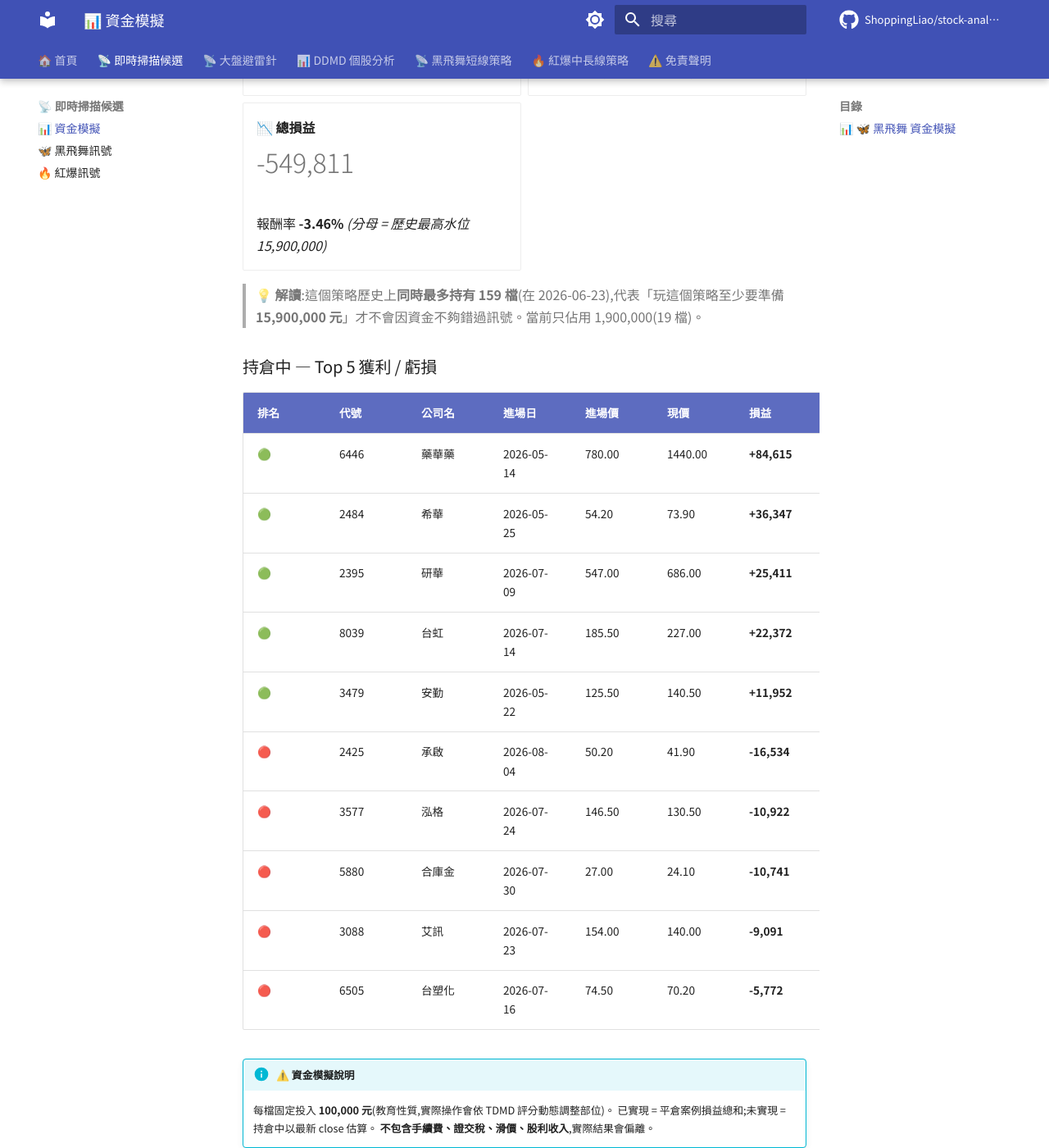
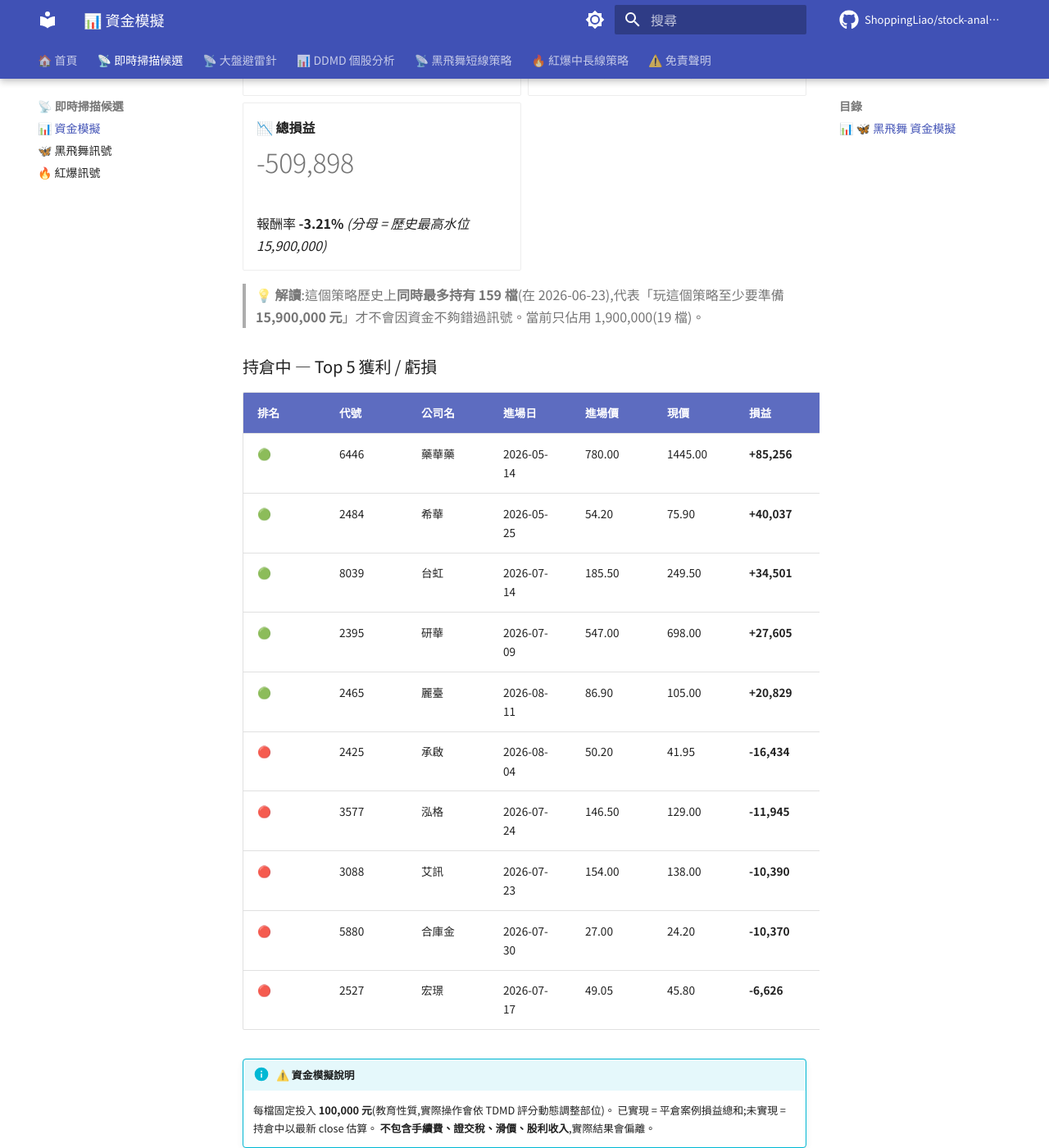
Before and after one commit to ShoppingLiao/stock-analysis-public, an MkDocs documentation site: the page built from docs/signals_capital.md, in a window 1280 px wide and 1400 px high, scrolled down 2333 px. Shown: the whole window at 82% size. Built offline with MkDocs 1.6.1 and Material for MkDocs 9.7.7, drawn with Linux system fonts in a browser that asks for light colours; comment, search, counter and statistics services are not loaded; some of the changed text lies outside the part shown.

Commit message:
docs(signals): update BB + RB + capital (2026-08-13)

```diff
--- a/docs/signals_capital.md
+++ b/docs/signals_capital.md
@@ -53,12 +53,12 @@
 
 | 排名 | 代號 | 公司名 | 進場日 | 進場價 | 現價 | 損益 | 損益% |
 |------|------|--------|--------|--------|------|------|-------|
-| 🟢 | 3605 | 宏致 | 2026-08-10 | 109.00 | 120.00 | **+10,092** | **+10.09%** |
-| 🟢 | 2395 | 研華 | 2026-08-07 | 637.00 | 686.00 | **+7,692** | **+7.69%** |
-| 🟢 | 2027 | 大成鋼 | 2026-08-11 | 46.45 | 46.85 | **+861** | **+0.86%** |
-| 🟢 | 2615 | 萬海 | 2026-08-12 | 86.90 | 87.10 | **+230** | **+0.23%** |
-| 🔴 | 2897 | 王道銀行 | 2026-06-22 | 10.60 | 10.10 | **-4,717** | **-4.72%** |
-| 🔴 | 6547 | 高端疫苗 | 2026-08-07 | 51.60 | 50.60 | **-1,938** | **-1.94%** |
+| 🟢 | 3605 | 宏致 | 2026-08-10 | 109.00 | 132.00 | **+21,101** | **+21.10%** |
+| 🟢 | 2465 | 麗臺 | 2026-08-12 | 95.50 | 105.00 | **+9,948** | **+9.95%** |
+| 🟢 | 2395 | 研華 | 2026-08-07 | 637.00 | 698.00 | **+9,576** | **+9.58%** |
+| 🟢 | 2027 | 大成鋼 | 2026-08-11 | 46.45 | 50.40 | **+8,504** | **+8.50%** |
+| 🟢 | 6547 | 高端疫苗 | 2026-08-07 | 51.60 | 52.20 | **+1,163** | **+1.16%** |
+| 🔴 | 2897 | 王道銀行 | 2026-06-22 | 10.60 | 10.15 | **-4,245** | **-4.25%** |
 
 !!! info "⚠️ 資金模擬說明"
     每檔固定投入 **100,000 元**(教育性質,實際操作會依 TDMD 評分動態調整部位)。
@@ -93,15 +93,15 @@
 
 -   **🟡 未實現損益**
 
-    # +123,924
+    # +163,836
 
     持倉 19 檔(現價 vs 進場價)
 
 -   **📉 總損益**
 
-    # -549,811
+    # -509,898
 
-    報酬率 **-3.46%** _(分母 = 歷史最高水位 15,900,000)_
+    報酬率 **-3.21%** _(分母 = 歷史最高水位 15,900,000)_
 
 </div>
 
@@ -111,16 +111,16 @@
 
 | 排名 | 代號 | 公司名 | 進場日 | 進場價 | 現價 | 損益 | 損益% |
 |------|------|--------|--------|--------|------|------|-------|
-| 🟢 | 6446 | 藥華藥 | 2026-05-14 | 780.00 | 1440.00 | **+84,615** | **+84.62%** |
-| 🟢 | 2484 | 希華 | 2026-05-25 | 54.20 | 73.90 | **+36,347** | **+36.35%** |
-| 🟢 | 2395 | 研華 | 2026-07-09 | 547.00 | 686.00 | **+25,411** | **+25.41%** |
-| 🟢 | 8039 | 台虹 | 2026-07-14 | 185.50 | 227.00 | **+22,372** | **+22.37%** |
-| 🟢 | 3479 | 安勤 | 2026-05-22 | 125.50 | 140.50 | **+11,952** | **+11.95%** |
-| 🔴 | 2425 | 承啟 | 2026-08-04 | 50.20 | 41.90 | **-16,534** | **-16.53%** |
-| 🔴 | 3577 | 泓格 | 2026-07-24 | 146.50 | 130.50 | **-10,922** | **-10.92%** |
-| 🔴 | 5880 | 合庫金 | 2026-07-30 | 27.00 | 24.10 | **-10,741** | **-10.74%** |
-| 🔴 | 3088 | 艾訊 | 2026-07-23 | 154.00 | 140.00 | **-9,091** | **-9.09%** |
-| 🔴 | 6505 | 台塑化 | 2026-07-16 | 74.50 | 70.20 | **-5,772** | **-5.77%** |
+| 🟢 | 6446 | 藥華藥 | 2026-05-14 | 780.00 | 1445.00 | **+85,256** | **+85.26%** |
+| 🟢 | 2484 | 希華 | 2026-05-25 | 54.20 | 75.90 | **+40,037** | **+40.04%** |
+| 🟢 | 8039 | 台虹 | 2026-07-14 | 185.50 | 249.50 | **+34,501** | **+34.50%** |
+| 🟢 | 2395 | 研華 | 2026-07-09 | 547.00 | 698.00 | **+27,605** | **+27.61%** |
+| 🟢 | 2465 | 麗臺 | 2026-08-11 | 86.90 | 105.00 | **+20,829** | **+20.83%** |
+| 🔴 | 2425 | 承啟 | 2026-08-04 | 50.20 | 41.95 | **-16,434** | **-16.43%** |
+| 🔴 | 3577 | 泓格 | 2026-07-24 | 146.50 | 129.00 | **-11,945** | **-11.95%** |
+| 🔴 | 3088 | 艾訊 | 2026-07-23 | 154.00 | 138.00 | **-10,390** | **-10.39%** |
+| 🔴 | 5880 | 合庫金 | 2026-07-30 | 27.00 | 24.20 | **-10,370** | **-10.37%** |
+| 🔴 | 2527 | 宏璟 | 2026-07-17 | 49.05 | 45.80 | **-6,626** | **-6.63%** |
 
 !!! info "⚠️ 資金模擬說明"
     每檔固定投入 **100,000 元**(教育性質,實際操作會依 TDMD 評分動態調整部位)。
@@ -153,15 +153,15 @@
 
 -   **🟡 未實現損益**
 
-    # +136,144
+    # +210,573
 
-    BB +12,220 + RB +123,924
+    BB +46,736 + RB +163,836
 
--   **📉 總損益**
+-   **📈 總損益**
 
-    # -21,617
+    # +52,812
 
-    報酬率 **-0.09%** _(分母 = 兩策略歷史最高水位)_
+    報酬率 **+0.23%** _(分母 = 兩策略歷史最高水位)_
 
 </div>
 
```
Also changed, not shown: other parts of docs/signals_capital.md (+3 -3 lines), docs/signals_black_butterfly.md (+8 -8 lines), docs/signals_red_burst.md (+6 -1 lines).
